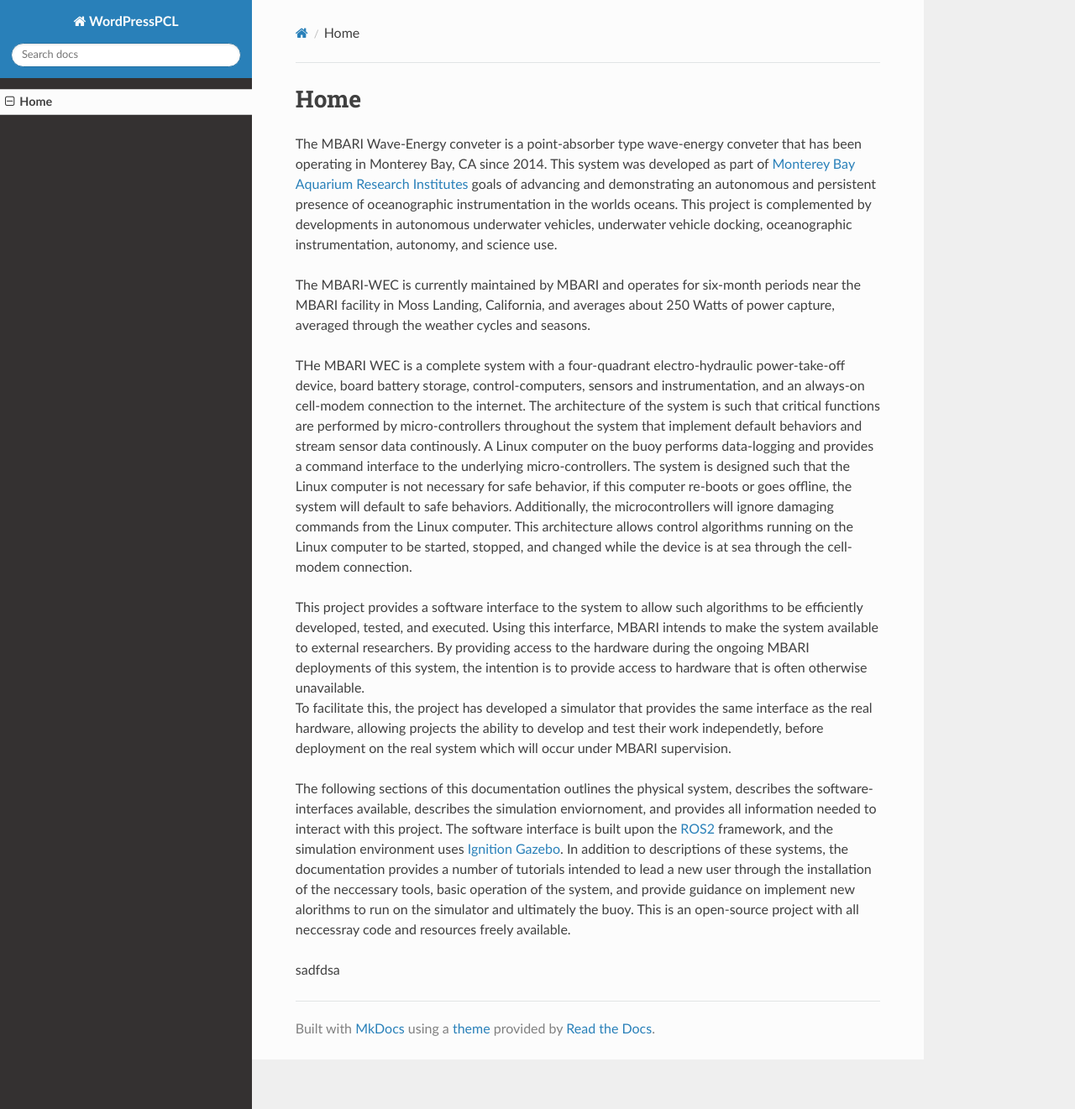
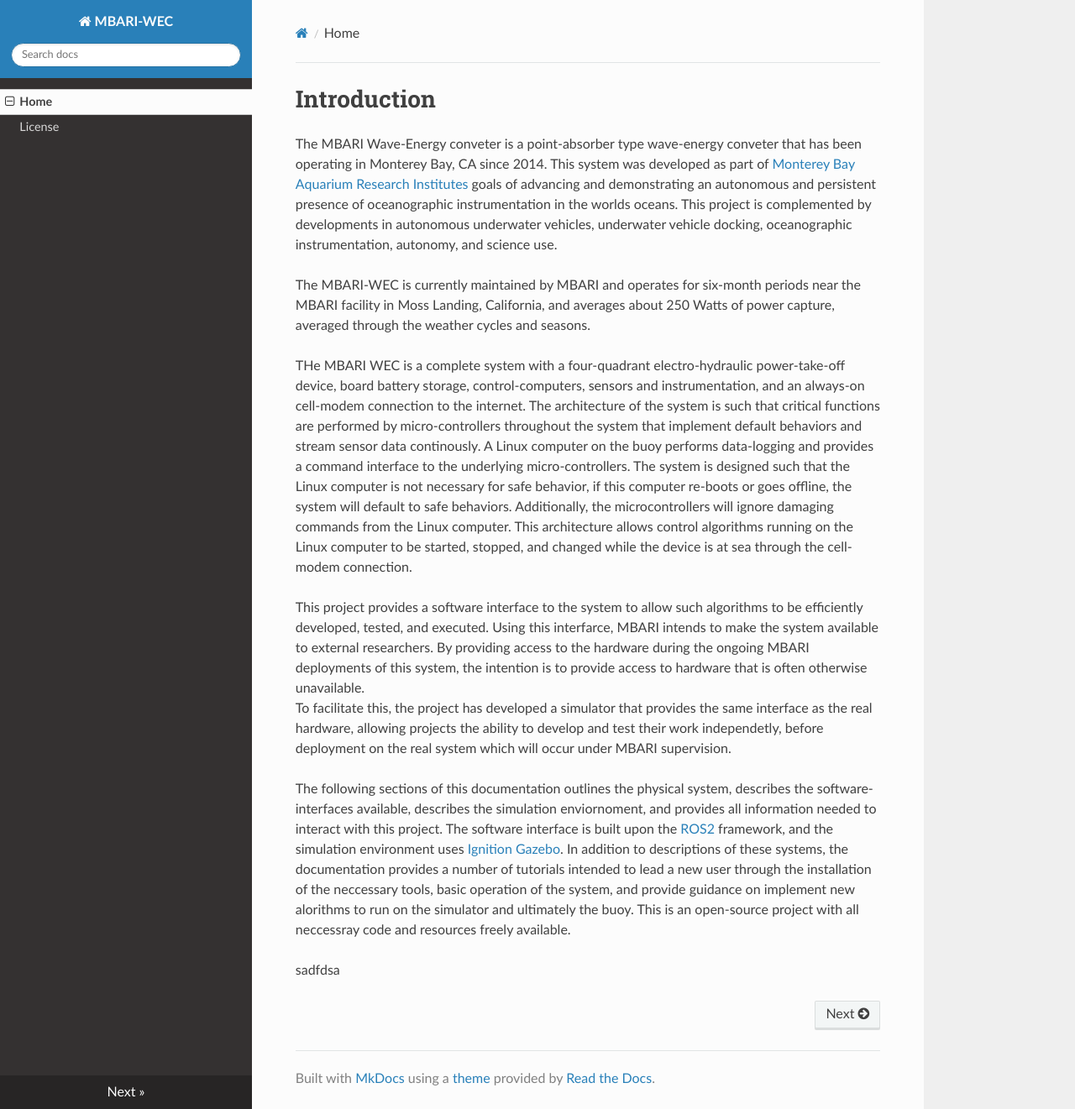
Before and after one commit to hamilton8415/ProtoDoc, an MkDocs documentation site: the page built from docs/index.md, in a window 1280 px wide and 1321 px high. Shown: the whole window at 84% size. Built offline with MkDocs 1.6.1, drawn with Linux system fonts in a browser that asks for light colours; nearby versions of some CDN libraries.

```diff
--- a/docs/index.md
+++ b/docs/index.md
@@ -1,4 +1,4 @@
-# Home
+# Introduction
 
 The MBARI Wave-Energy conveter is a point-absorber type wave-energy conveter that has been operating in Monterey Bay, CA since 2014.
 This system was developed  as part of  [Monterey Bay Aquarium Research Institutes](http://www.mbari.org) goals of advancing and demonstrating an autonomous and persistent presence of oceanographic instrumentation in the worlds oceans.
--- a/mkdocs.yml
+++ b/mkdocs.yml
@@ -1,6 +1,7 @@
-site_name: WordPressPCL
-site_url: https://hamilton8415.github.io/ProtoDoc/
+site_name: MBARI-WEC
+site_url: https://example.com/
 nav:
-    - Home: index.md
+  - Home: index.md
+  - License: license.md
 
 theme: readthedocs
```
Also changed, not shown: docs/license.md (added, +3 -0 lines), 1 other file.
